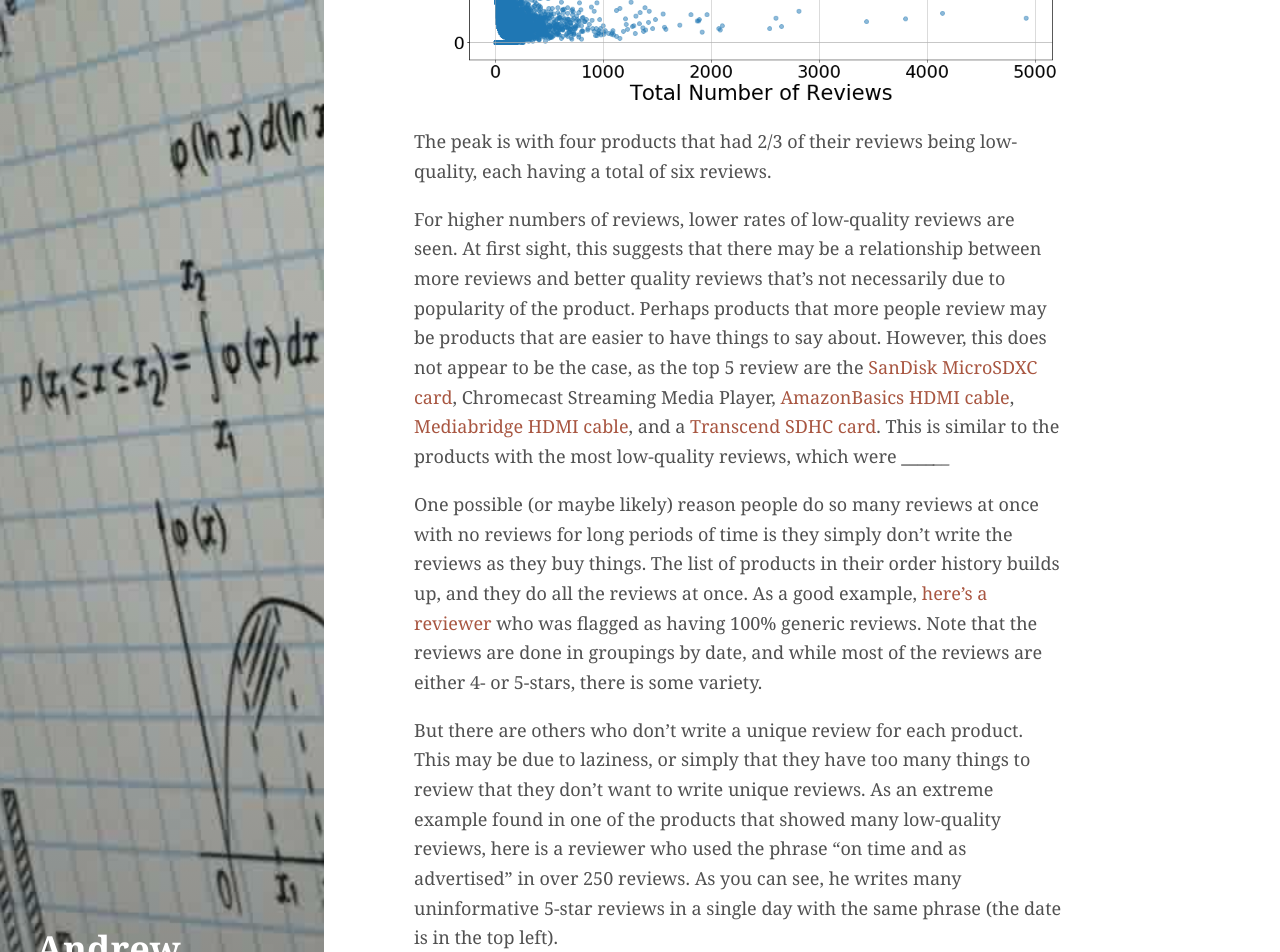
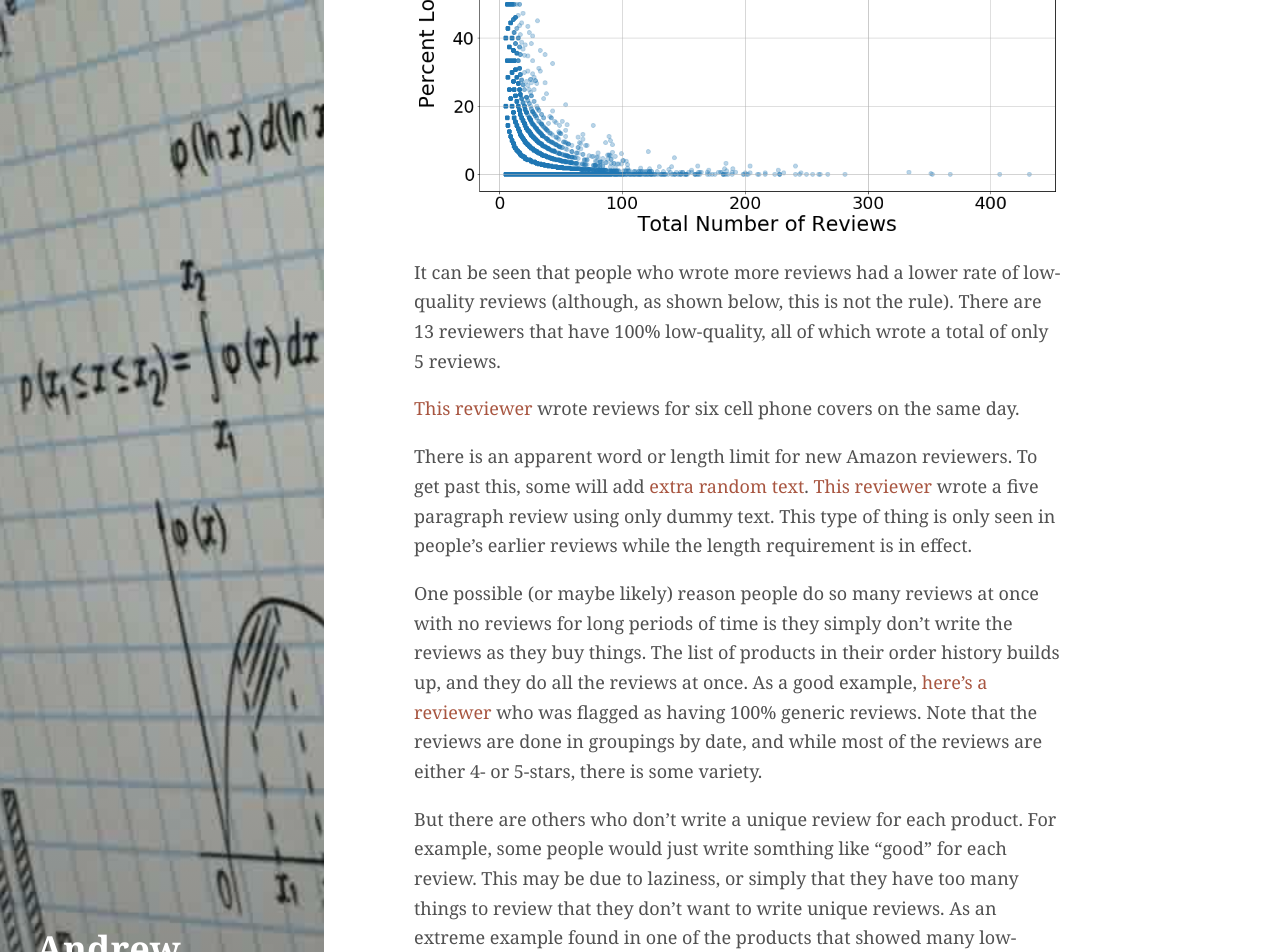
Before and after one commit to andrewkruger/andrewkruger.github.io, a Jekyll site: the page built from _projects/2017-08-25-amazon-reviews.md, in a window 1280 px wide and 1400 px high, scrolled down 6494 px. Shown: the top 952 px of the window. Built offline with Jekyll 4.4.1, drawn with Linux system fonts in a browser that asks for light colours; a script that is not in the unit is left out; some of the changed text lies outside the part shown.

Commit message:
Updates made

```diff
--- a/_projects/2017-08-25-amazon-reviews.md
+++ b/_projects/2017-08-25-amazon-reviews.md
@@ -76,19 +76,8 @@
 <br>
 ## Model Results
 
-I modeled each review in the dataset, and for each product and reviewer, I found what percentage of their reviews were in the low-quality topic.  These are plotted here vs. the number of reviews written for each person in the dataset:
+I modeled each review in the dataset, and for each product and reviewer, I found what percentage of their reviews were in the low-quality topic.  The percentage is plotted here vs. the number of reviews written for each product in the dataset:
 
-<p align="center">
-<img src="/public/img/amazon/Low_Quality_Reviewers.png?raw=true"/>
-</p>
-
-It can be seen that people who wrote more reviews had a lower rate of low-quality reviews (although, as shown below, this is not the rule).  There are 13 reviewers that have 100% low-quality, all of which wrote a total of only 5 reviews.
-
-
-MORE DISCUSSION ABOUT REVIEWERS
-
-
-Here I do the same for each product.
 
 <p align="center">
 <img src="/public/img/amazon/Low_Quality_Products.png?raw=true"/>
@@ -101,25 +90,35 @@
 
 
 
+
+
+<p align="center">
+<img src="/public/img/amazon/Low_Quality_Reviewers.png?raw=true"/>
+</p>
+
+It can be seen that people who wrote more reviews had a lower rate of low-quality reviews (although, as shown below, this is not the rule).  There are 13 reviewers that have 100% low-quality, all of which wrote a total of only 5 reviews.
+
+
+
+
+
+[This reviewer](https://www.amazon.com/gp/profile/amzn1.account.AG5Q6H6P577LWCZFTHTTIIO2FPDA?ie=UTF8&ref_=cm_cr_srp_d_pdp) wrote reviews for six cell phone covers on the same day.
+
+There is an apparent word or length limit for new Amazon reviewers.  To get past this, some will add [extra random text](https://www.amazon.com/gp/review/R7HFBR0HEXQKA?ref_=glimp_1rv_cl). [This reviewer](https://www.amazon.com/gp/review/R2730DXCF4MGGR?ref_=glimp_1rv_cl) wrote a five paragraph review using only dummy text.  This type of thing is only seen in people's earlier reviews while the length requirement is in effect.
+
 One possible (or maybe likely) reason people do so many reviews at once with no reviews for long periods of time is they simply don't write the reviews as they buy things.  The list of products in their order history builds up, and they do all the reviews at once.  As a good example, [here's a reviewer](https://www.amazon.com/gp/profile/amzn1.account.AHXA7P6LXSLNUZ6QH3ZBN5GSTOIA) who was flagged as having 100% generic reviews.  Note that the reviews are done in groupings by date, and while most of the reviews are either 4- or 5-stars, there is some variety.
 
-But there are others who don't write a unique review for each product.  This may be due to laziness, or simply that they have too many things to review that they don't want to write unique reviews.  As an extreme example found in one of the products that showed many low-quality reviews, here is a reviewer who used the phrase "on time and as advertised" in over 250 reviews.  As you can see, he writes many uninformative 5-star reviews in a single day with the same phrase (the date is in the top left).
+But there are others who don't write a unique review for each product.  For example, some people would just write somthing like "good" for each review.  This may be due to laziness, or simply that they have too many things to review that they don't want to write unique reviews.  As an extreme example found in one of the products that showed many low-quality reviews, here is a reviewer who used the phrase "on time and as advertised" in over 250 reviews.  As you can see, he writes many uninformative 5-star reviews in a single day with the same phrase (the date is in the top left).
 
 <br>
 <p align="center">
 <div style='position:relative;padding-bottom:54%'><iframe src='https://gfycat.com/ifr/EnlightenedBlondAsianporcupine' frameborder='0' scrolling='no' width='100%' height='100%' style='position:absolute;top:0;left:0' allowfullscreen></iframe></div>
 </p>
+<br>
 
-<br>
 I spot checked many of these reviews, and did not see any that weren't a verified purchase.  A likely explanation is that this person wants to write reviews, but is not willing to put in the time necessary to properly review all of these purchases.  While this is consistent with a vast majority of his reviews, not all the reviews are 5-stars and the lower-rated reviews are more informative.  It is likely that he just copy/pastes the phrase for products he didn't have a problem with, and then spends a little more time on the few products that didn't turn out to be good.
 
-However, this begs the question, what is the incentive to write all these reviews if no real effort is going to be given?  If there is reward for giving positive reviews to purchases, then these would qualify as "fake" as they are directly or indirectly being paid for by the company.  But let's instead turn to others who have created algorithms that spot fake reviews based on known fake reviews, and compare...
-
-
-<br>
-## Comparing to Fakespot
-
-[Fakespot.com](http://fakespot.com/) is a website that uses reviews and reviewers from Amazon products that were known to have purchased fake reviews for their proprietary models to predict whether a new product has fake reviews.  They rate the products by grade letter, saying that if 90% or more of the reviews are good quality it's an A, 80% or more is a B, etc.
+However, this begs the question, what is the incentive to write all these reviews if no real effort is going to be given?  If there is reward for giving positive reviews to purchases, then these would qualify as "fake" as they are directly or indirectly being paid for by the company.  But let's instead turn to others who have created algorithms that spot fake reviews based on known fake reviews, and compare.  [Fakespot.com](http://fakespot.com/) is a website that uses reviews and reviewers from Amazon products that were known to have purchased fake reviews for their proprietary models to predict whether a new product has fake reviews.  They rate the products by grade letter, saying that if 90% or more of the reviews are good quality it's an A, 80% or more is a B, etc.
 
 Here is the grade distribution for the products I found had 50% low-quality reviews or more (Blue; 28 products total), and the products with the most reviews in the UCSD dataset (Orange):
 
```
